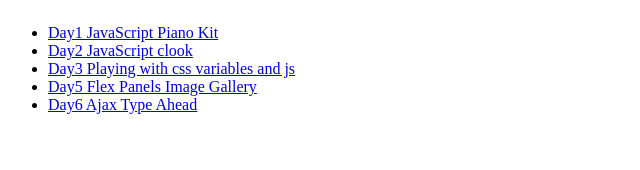
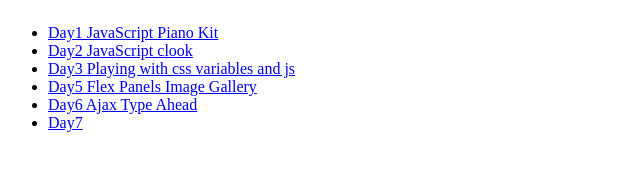
Before and after one commit to leaftha/javascript30, a plain HTML site: page index.html in a window 1280 px wide. Shown: the full height of the page, 0-640 px from the left. Drawn offline with Linux system fonts and the light colour scheme.

Commit message:
final test

```diff
--- a/index.html
+++ b/index.html
@@ -33,6 +33,11 @@
           <span>Day6 Ajax Type Ahead</span>
         </a>
       </li>
+      <li class="main-list">
+        <a href="day7/day7.html">
+          <span>Day7</span>
+        </a>
+      </li>
     </ul>
   </body>
 </html>
```
Also changed, not shown: README.md.
